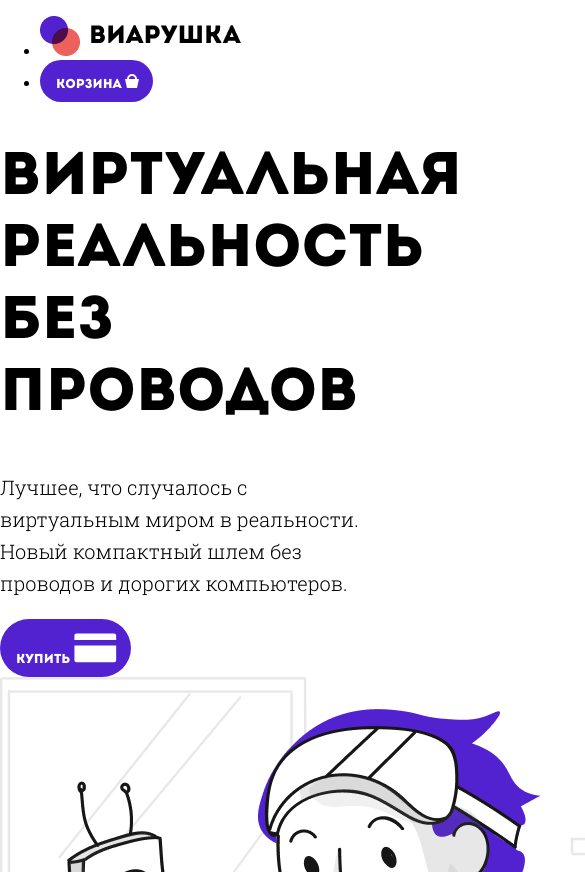
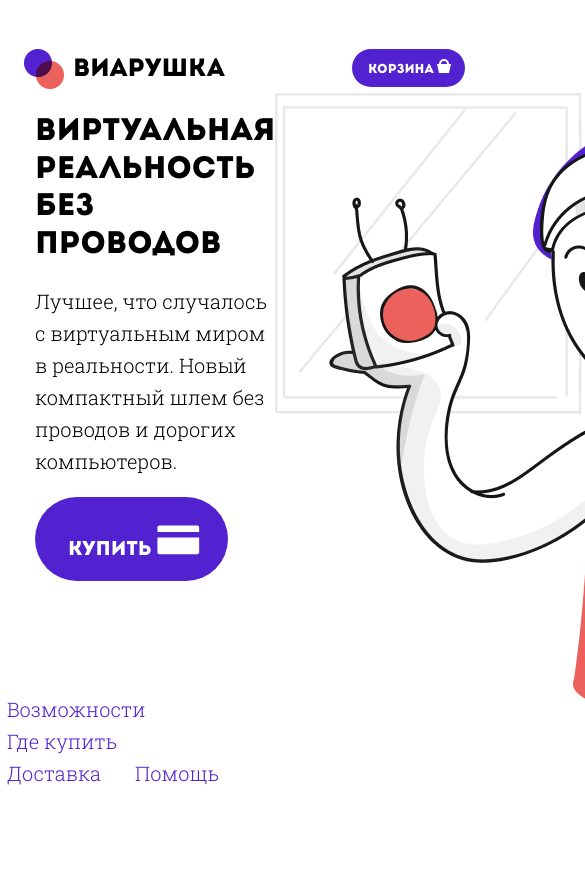
Before and after one commit to DinaraDervel/itgirlschool-week8, a plain HTML site: page week8-task3/index.html in a window 390 px wide. Shown: the top 872 px of the page, 585 px wide, since content can reach past the window. Drawn offline with Linux system fonts and the light colour scheme.

Commit message:
add properties and media queries

```diff
--- a/week8-task3/assets/styles/style.css
+++ b/week8-task3/assets/styles/style.css
@@ -9,29 +9,81 @@
   font-style: normal;
 }
 
-.container {
-  width: 983px;
+.body-index {
+  display: grid;
+  grid-template-columns: 1fr 55%;
+  grid-template-areas:
+    "header header"
+    "main aside"
+    "footer aside";
+}
+.header {
+  grid-area: header;
+}
+.main-index,
+.main-possibilities {
+  grid-area: main;
+}
+.aside {
+  grid-area: aside;
+}
+.header__menu {
+  width: 90%;
+  margin: 49px auto 0px auto;
+}
+.nav_top {
+  display: flex;
+  justify-content: space-between;
+}
+.nav {
+  margin: 0;
+  padding: 0;
+  display: flex;
+  flex-flow: row wrap;
+  list-style-type: none;
+}
+.nav__link {
+  margin-right: 34px;
+  font-family: "Roboto Slab", serif;
+  font-style: normal;
+  font-weight: 300;
+  font-size: 20px;
+  line-height: 160%;
+  text-decoration: none;
+}
+.nav__link_black {
+  color: #000000;
+}
+.nav__link_violet {
+  color: #5222d0;
+}
+.main-index__container {
+  margin-left: 9vw;
+}
+
+.main-posibillities__container {
+  width: 86%;
   margin: 0 auto;
-  display: flex;
-  flex-wrap: wrap;
+  display: grid;
+  grid-template-columns: 1fr 1fr 1fr;
+  grid-gap: 5vw;
 }
 .title {
   font-family: "Intro", serif;
   font-style: normal;
   font-weight: 400;
-  font-size: 60px;
+  font-size: clamp(25px, 8vw, 60px);
   line-height: 120%;
 }
 .card {
-  flex-basis: 30%;
-}
-.card_border_red {
-  border: 1px solid red;
+  max-width: 100%;
 }
 .card_background_red {
   background-color: #ec615b;
+  padding: 0 20px;
 }
 .card__image {
+  width: 100%;
 }
 .card__title {
   font-family: "Intro", serif;
@@ -51,10 +103,18 @@
   font-size: 20px;
   line-height: 160%;
 }
+.input {
+  margin-bottom: 23px;
+  width: 95%;
+  font-family: "Roboto Slab", serif;
+  font-style: normal;
+  font-weight: 300;
+  font-size: 20px;
+  line-height: 160%;
+}
 .button {
   border-radius: 100px;
   border-style: none;
-  padding: 14px 14px 11px 16px;
 
   font-family: "Intro", serif;
   font-style: normal;
@@ -62,8 +122,52 @@
   font-size: 13px;
   line-height: 13px;
   text-transform: uppercase;
+  cursor: pointer;
 }
 .button_violet {
+  padding: 14px 14px 11px 16px;
   background-color: #5222d0;
   color: white;
 }
+.button_violet:hover {
+  background-color: white;
+  color: #5222d0;
+  border: 1px solid #5222d0;
+}
+.button_big {
+  padding: 28px 28px 21px 33px;
+  font-size: clamp(20px, 5vw, 35px);
+  line-height: 100%;
+}
+.button_img {
+  padding-top: 10px;
+}
+
+.footer {
+  grid-area: footer;
+  padding-top: 112px;
+  padding-bottom: 80px;
+}
+.footer__menu {
+  width: 86%;
+  margin: 0 auto;
+}
+/* .footer_index {
+  margin-left: 9vw;
+} */
+/*Tablet*/
+@media (max-width: 1023px) {
+  .main-posibillities__container {
+    width: 95%;
+    grid-template-columns: 1fr 1fr;
+  }
+  .footer__menu {
+    width: 95%;
+  }
+}
+/*Mobile*/
+@media (max-width: 767px) {
+  .main-posibillities__container {
+    grid-template-columns: 1fr;
+  }
+}
```
